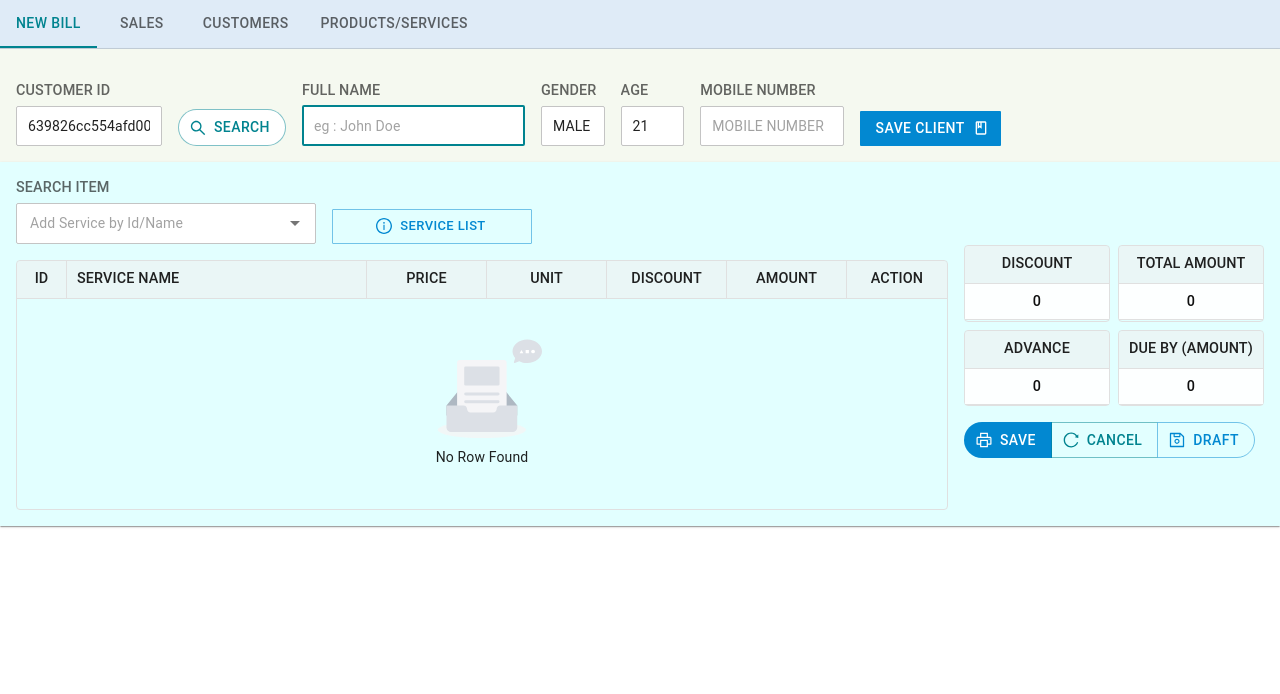
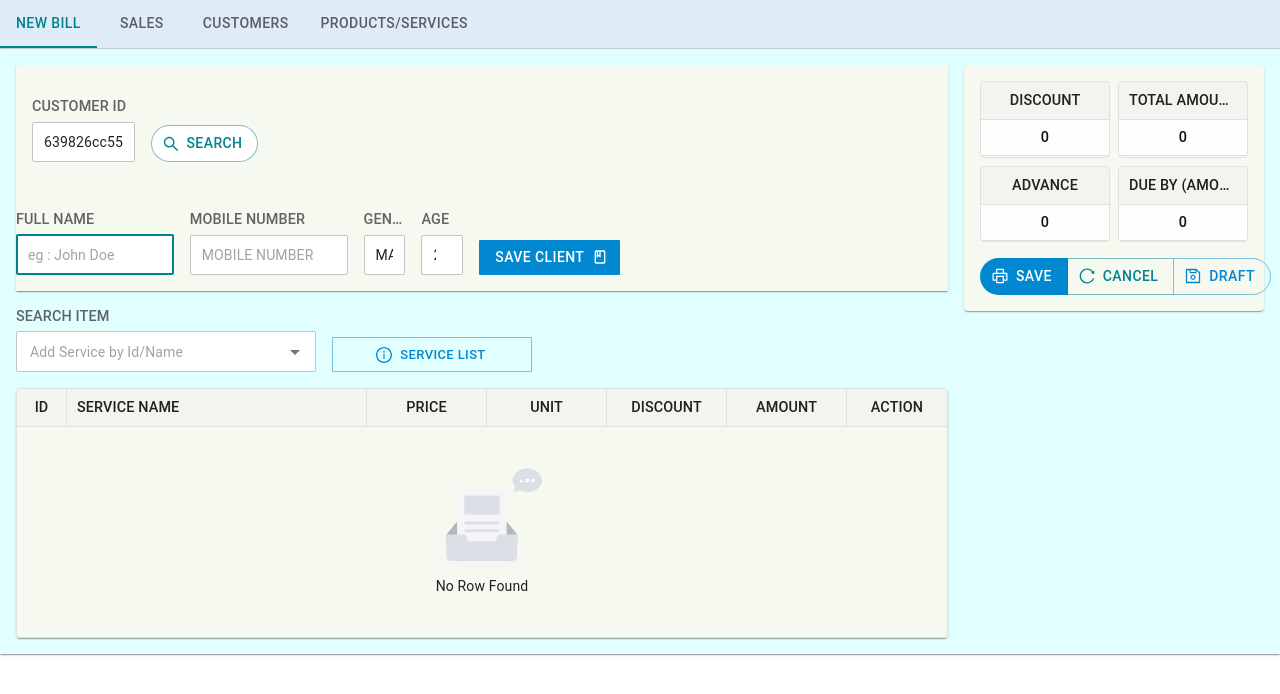
Before and after one commit to affan-habib/billing-frontend, a React (Create React App) app: page / in a window 1280 px wide. Shown: the top 694 px of the page. Built offline with nearby package versions, Linux system fonts and the light colour scheme; no server answers; sample sign-in values are in the browser's storage.

Commit message:
layout fixes

```diff
--- a/src/pages/billing/Billing.js
+++ b/src/pages/billing/Billing.js
@@ -47,13 +47,14 @@ const Billing = () => {
         {(props) => {
           return (
             <Box>
+              <Paper outlined sx={{ p: 2, bgcolor: "#e2ffff" }} square>
+                <Grid container spacing={2}>
+                  <Grid item md={9}>
                     <Header {...props} />
-              <Paper outlined sx={{ p: 2 , bgcolor: "#e2ffff"}} square>
-                <Grid container spacing={2} alignItems="center">
-                  <Grid item md={9}>
                     <Body />
                   </Grid>
-                  <Grid item md={3} sx={{ mt: 2 }}>
+                  <Grid item md={3} sx={{ height: "100%" }}>
+                    <Paper sx={{ p: 2, bgcolor: "#f5f9f0" }}>
                       <Final {...props} />
                       <ButtonGroup
                         variant="outlined"
@@ -63,7 +64,9 @@ const Billing = () => {
                         <Button
                           color="info"
                           variant="contained"
-                        startIcon={<PrinterOutlined style={{ fontSize: 16 }} />}
+                          startIcon={
+                            <PrinterOutlined style={{ fontSize: 16 }} />
+                          }
                           onClick={() => props.handleSubmit()}
                           type="submit"
                           sx={{ mt: 2, borderRadius: 10 }}
@@ -71,7 +74,9 @@ const Billing = () => {
                           SAVE
                         </Button>
                         <Button
-                        startIcon={<ReloadOutlined style={{ fontSize: 16 }} />}
+                          startIcon={
+                            <ReloadOutlined style={{ fontSize: 16 }} />
+                          }
                           color="primary"
                           variant="outlined"
                           sx={{ mt: 2 }}
@@ -88,6 +93,7 @@ const Billing = () => {
                           DRAFT
                         </Button>
                       </ButtonGroup>
+                    </Paper>
                   </Grid>
                 </Grid>
               </Paper>
--- a/src/pages/billing/Body.js
+++ b/src/pages/billing/Body.js
@@ -6,6 +6,7 @@ import NoRowIcon from "../../components/NoRowIcon";
 import { useSelector } from "react-redux";
 import AddItem from "./actions/AddItem";
 import { Warning } from "@mui/icons-material";
+import { Paper } from "@mui/material";
 export default function Body() {
   const rows = useSelector((state) => state.cart.orderDetailList);
   const columns = [
@@ -89,9 +90,9 @@ export default function Body() {
   return (
     <Box>
       <AddItem />
+      <Paper elevation={1}>
         <DataGrid
-        className="top-header-2"
-        sx={{ height: 250, Width: "100%", mt: 2 }}
+          sx={{ bgcolor: "#f5f9f0", height: 250, Width: "100%", mt: 2 }}
           rows={rows}
           columns={columns}
           disableSelectionOnClick
@@ -107,6 +108,7 @@ export default function Body() {
           showColumnRightBorder={true}
           hideFooter
         />
+      </Paper>
     </Box>
   );
 }
--- a/src/pages/billing/Header.js
+++ b/src/pages/billing/Header.js
@@ -32,7 +32,7 @@ const Header = ({ setFieldValue, values }) => {
     <>
       <Paper sx={{ background: "#f5f9f0", pt: 0 }} square>
         <Grid container spacing={2} alignItems="flex-end" sx={{ mt: 0 }}>
-          <Grid item lg={1.5} md={3} m={2}>
+          <Grid item lg={1.5} md={2} m={2}>
             <Stack spacing={0.5}>
               <InputLabel>Customer Id</InputLabel>
               <TextField
--- a/src/pages/billing/actions/AddItem.js
+++ b/src/pages/billing/actions/AddItem.js
@@ -50,10 +50,10 @@ const AddItem = () => {
     setTimeout(() => addItemRef.current.focus(), 100);
   };
   return (
-    <Box>
+    <Box maxWidth="100%">
       <Stack direction="row" alignItems="flex-end">
         <Stack>
-          <InputLabel sx={{ mb: 0.5 }}>SEARCH ITEM</InputLabel>
+          <InputLabel sx={{ mb: 0.5, pt: 2 }}>SEARCH ITEM</InputLabel>
           <Autocomplete
             autoFocus
             key={state}
--- a/src/pages/billing/components/quickRegistration/AddCustomer.js
+++ b/src/pages/billing/components/quickRegistration/AddCustomer.js
@@ -40,7 +40,7 @@ const AddCustomer = () => {
         {({ values, handleChange, handleBlur, handleSubmit }) => (
           <form onSubmit={handleSubmit}>
             <Grid container spacing={2} sx={{ p: 2, pl: 0 }}>
-              <Grid item lg={3}>
+              <Grid item md={3}>
                 <Stack spacing={0.5}>
                   <InputLabel>Full Name</InputLabel>
                   <TextField
@@ -53,6 +53,21 @@ const AddCustomer = () => {
                     value={values.name}
                     disabled={!!customerSaved.name}
                     fullWidth
+                  />
+                </Stack>
+              </Grid>
+              <Grid item lg={3}>
+                <Stack spacing={0.5}>
+                  <InputLabel>Mobile Number</InputLabel>
+                  <TextField
+                    id="contactNumber"
+                    name="contactNumber"
+                    placeholder="MOBILE NUMBER"
+                    onChange={handleChange}
+                    onBlur={handleBlur}
+                    value={values.contactNumber}
+                    fullWidth
+                    disabled={!!customerSaved.name}
                   />
                 </Stack>
               </Grid>
@@ -87,21 +102,7 @@ const AddCustomer = () => {
                   />
                 </Stack>
               </Grid>
-              <Grid item lg={2}>
-                <Stack spacing={0.5}>
-                  <InputLabel>Mobile Number</InputLabel>
-                  <TextField
-                    id="contactNumber"
-                    name="contactNumber"
-                    placeholder="MOBILE NUMBER"
-                    onChange={handleChange}
-                    onBlur={handleBlur}
-                    value={values.contactNumber}
-                    fullWidth
-                    disabled={!!customerSaved.name}
-                  />
-                </Stack>
-              </Grid>
+
               <Grid item lg={3}>
                 <Stack
                   direction="row"
```
Lines whose indentation alone changed are shown as unchanged.
